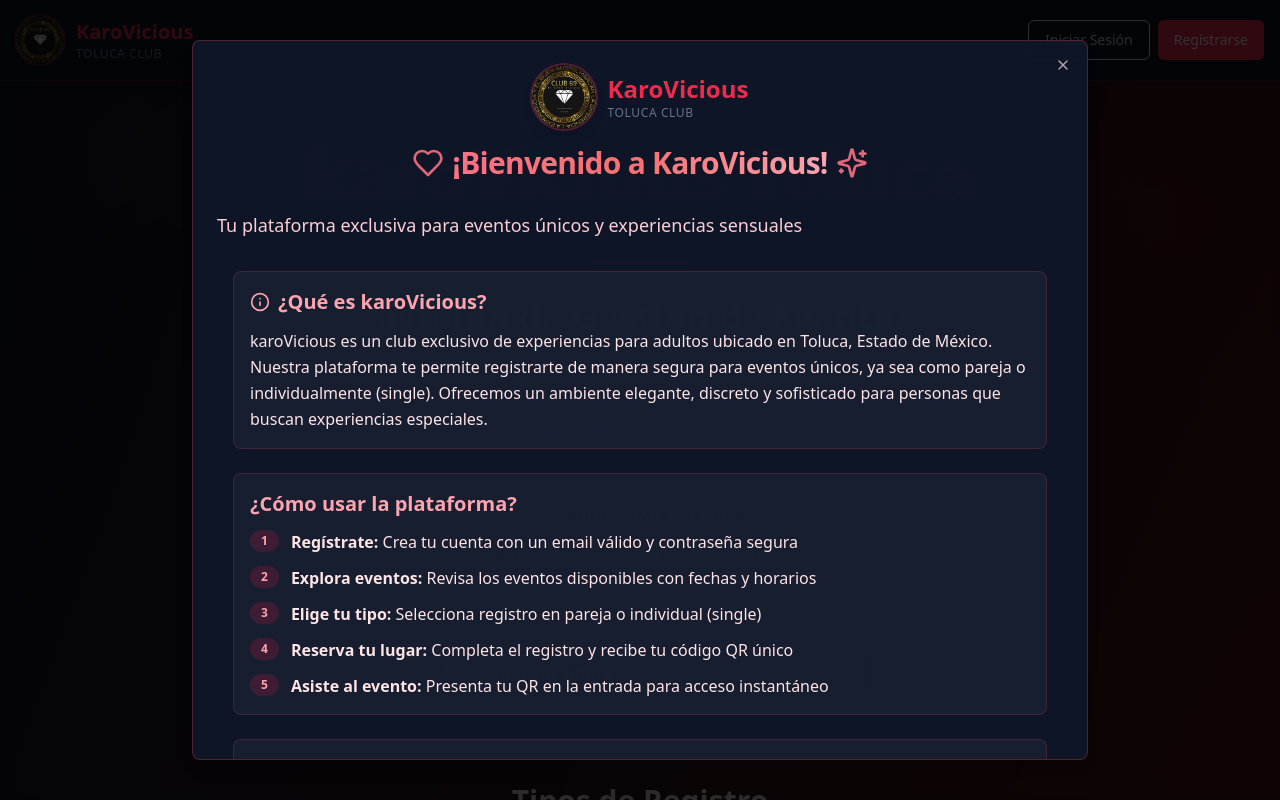
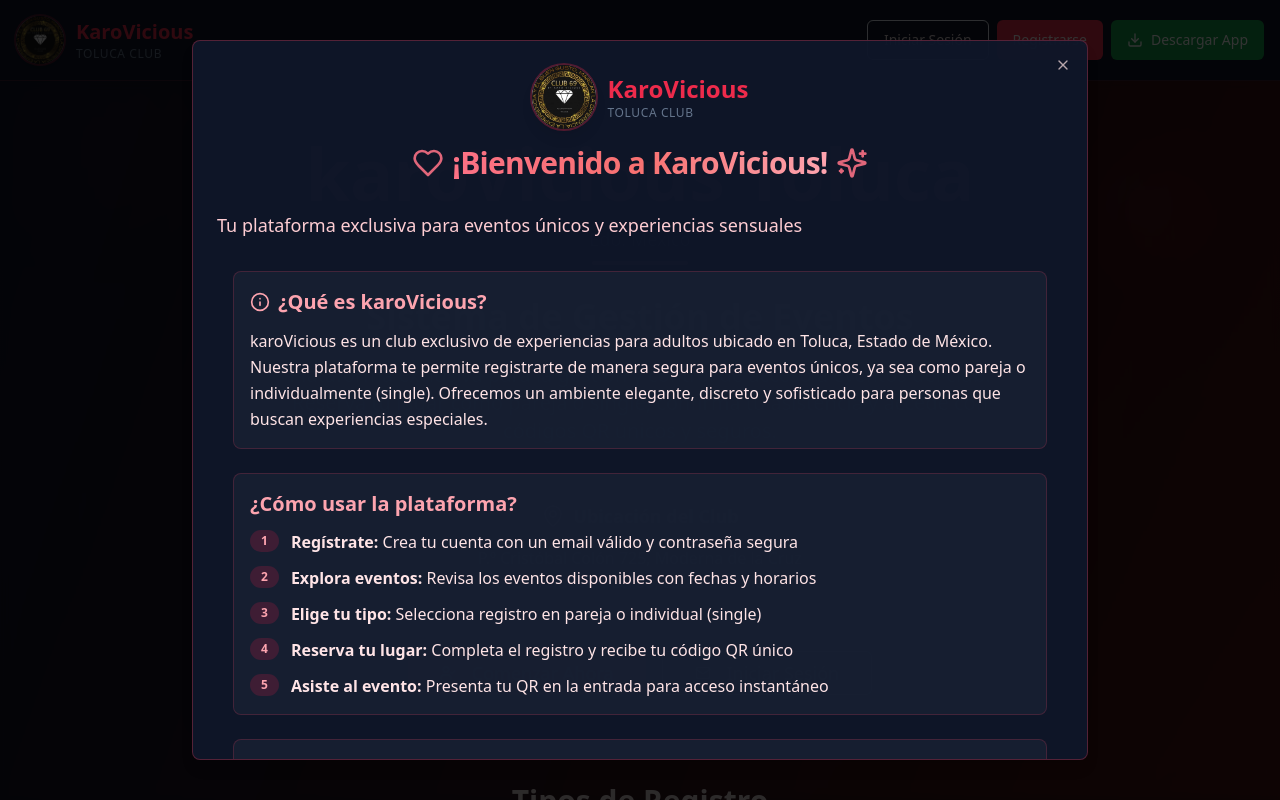
Before and after one commit to karovicious/https-github.com-karovicious, a React (Vite) app: page / in a window 1280 px wide. Shown: the top 800 px of the page. Built offline with nearby package versions, Linux system fonts and the light colour scheme.

Commit message:
feat: add conditional APK download button based on app installation status

```diff
--- a/src/pages/Index.tsx
+++ b/src/pages/Index.tsx
@@ -23,6 +23,7 @@
   Sparkles,
   Download
 } from "lucide-react";
+import { useEffect, useState } from "react";
 import type { User, Session } from "@supabase/supabase-js";
 import Logo from "@/components/ui/Logo";
 
@@ -31,7 +32,37 @@
   const [session, setSession] = useState<Session | null>(null);
   const [loading, setLoading] = useState(true);
   const [showWelcomeModal, setShowWelcomeModal] = useState(false);
+  const [isAppInstalled, setIsAppInstalled] = useState<boolean | null>(null);
   const navigate = useNavigate();
+
+  useEffect(() => {
+    // Verificar si estamos en un dispositivo móvil
+    const isMobile = /Android|webOS|iPhone|iPad|iPod|BlackBerry|IEMobile|Opera Mini/i.test(navigator.userAgent);
+
+    if (isMobile) {
+      // Intentar detectar si la aplicación está instalada
+      // Esta es una técnica común para Android
+      const checkAppInstalled = () => {
+        const isInstalled = localStorage.getItem('appInstalled') === 'true' ||
+                          document.referrer.includes('android-app://') ||
+                          window.matchMedia('(display-mode: standalone)').matches;
+
+        setIsAppInstalled(isInstalled);
+
+        // Si no está instalado, agregar un listener para detectar cuando se instale
+        if (!isInstalled) {
+          window.addEventListener('appinstalled', () => {
+            localStorage.setItem('appInstalled', 'true');
+            setIsAppInstalled(true);
+          });
+        }
+      };
+
+      checkAppInstalled();
+    } else {
+      setIsAppInstalled(false);
+    }
+  }, []);
 
   useEffect(() => {
     // Check if user has seen welcome modal
@@ -268,6 +299,16 @@
                 >
                   Registrarse
                 </Button>
+                {isAppInstalled === false && (
+                  <a
+                    href="https://github.com/karovicious/karovicious/releases/download/untagged-be3aa0c534287476797c/app-release.apk"
+                    download="KaroVicious.apk"
+                    className="ml-2 inline-flex items-center justify-center rounded-md bg-green-600 px-3 sm:px-4 py-2 text-sm font-medium text-white shadow-sm hover:bg-green-700 hover:scale-105 transition-transform"
+                  >
+                    <Download className="h-4 w-4 mr-2" />
+                    <span className="hidden sm:inline">Descargar App</span>
+                  </a>
+                )}
               </div>
             )}
           </div>
```
